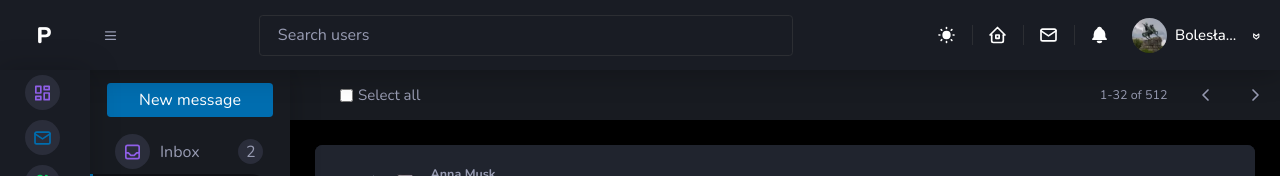
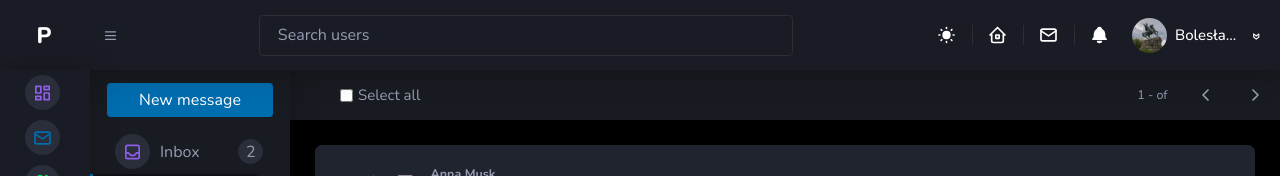
Before and after one commit to hadamalush/pwa-crew-admin-dashboard, a React (Vite) app: page /inbox/sent in a window 1280 px wide. Shown: the top 176 px of the page. Built offline with nearby package versions, Linux system fonts and the light colour scheme.

Commit message:
feat: Added message count checking

```diff
--- a/src/components/transitions/ToolbarInbox.tsx
+++ b/src/components/transitions/ToolbarInbox.tsx
@@ -4,20 +4,34 @@ import Container from "../UI/Container";
 import Icon from "../UI/Icons/Icon";
 import Button from "../UI/Button";
 import { handleInboxNav, handleNav } from "../../global/toggle-slice";
-import { moveMessages, markAllMessage } from "../../global/message-slice";
+import {
+  moveMessages,
+  markAllMessage,
+  getNumberOfMessagesByPage,
+} from "../../global/message-slice";
 import usePage from "../../hooks/usePage";
 import { useParams } from "react-router";
 
 const ToolbarInbox = () => {
-  const isVisibleMainNav = useGlobalSelector((state) => state.toggle.isVisibleNav);
-  const isVisibleInboxNav = useGlobalSelector((state) => state.toggle.isVisibleInboxNav);
-  const areAllMessagesMarked = useGlobalSelector((state) => state.messages.areMarkedAllMessages);
-  const isMarkedCheckboxAll = useGlobalSelector((state) => state.messages.isMarkedCheckboxAll);
-  const isCheckedMessage = useGlobalSelector((state) => state.messages.checkedMessages).length > 0;
+  const dispatch = useGlobalDispatch();
+  const toggleState = useGlobalSelector((state) => state.toggle);
+  const messagesState = useGlobalSelector((state) => state.messages);
   const { path } = usePage();
   const { messageId } = useParams();
 
-  const dispatch = useGlobalDispatch();
+  const isVisibleMainNav = toggleState.isVisibleNav;
+  const isVisibleInboxNav = toggleState.isVisibleInboxNav;
+  const areAllMessagesMarked = messagesState.areMarkedAllMessages;
+  const isMarkedCheckboxAll = messagesState.isMarkedCheckboxAll;
+  const isCheckedMessage = messagesState.checkedMessages.length > 0;
+
+  const allowedPages = ["trash", "spam", "featured", "inbox"];
+  const pageName = path.slice(path.lastIndexOf("/") + 1) as "trash" | "spam" | "featured" | "inbox";
+
+  const quantityMessages = getNumberOfMessagesByPage(
+    messagesState,
+    allowedPages.includes(pageName) ? pageName : null
+  );
 
   const handleInboxNavChange = () => {
     dispatch(handleNav({ isVisibleNav: false }));
@@ -116,7 +130,9 @@ const ToolbarInbox = () => {
         )}
       </Container>
 
-      <p className="dark:text-textPrimary mr-5 text-xl">1-32 of 512</p>
+      <p className="dark:text-textPrimary mr-5 text-xl">
+        1 - {quantityMessages} of {quantityMessages}
+      </p>
 
       <Button
         variant="outline"
--- a/src/global/message-slice.ts
+++ b/src/global/message-slice.ts
@@ -18,7 +18,7 @@ export interface messageDetailsType extends messageProps {
   isInTrash: boolean;
 }
 
-type initialStateType = {
+export type initialStateType = {
   allMessages: messageDetailsType[];
   trashMessages: messageProps[];
   featuredMessages: messageProps[];
@@ -174,6 +174,27 @@ export const messageSlice = createSlice({
   },
 });
 
+export const getNumberOfMessagesByPage = (
+  state: initialStateType,
+  page: "inbox" | "spam" | "featured" | "trash" | null
+) => {
+  let numberMessages;
+
+  if (page === "spam") {
+    numberMessages = state.allMessages.filter((item) => item.isInSpam === true).length;
+  } else if (page === "trash") {
+    numberMessages = state.allMessages.filter((item) => item.isInTrash === true).length;
+  } else if (page === "inbox") {
+    numberMessages = state.allMessages.filter(
+      (item) => item.isInTrash === false && item.isInSpam === false
+    ).length;
+  } else if (page === "featured") {
+    numberMessages = state.allMessages.filter((item) => item.isFeatured === true).length;
+  }
+
+  return numberMessages;
+};
+
 export const {
   filterMessages,
   markSingleMessage,
--- a/src/global/toggle-slice.ts
+++ b/src/global/toggle-slice.ts
@@ -1,6 +1,6 @@
 import { createSlice, type PayloadAction } from "@reduxjs/toolkit";
 
-type ToggleState = {
+export type ToggleState = {
   isVisibleNav: boolean;
   isVisibleInboxNav: boolean;
   theme: "dark" | "light";
```
